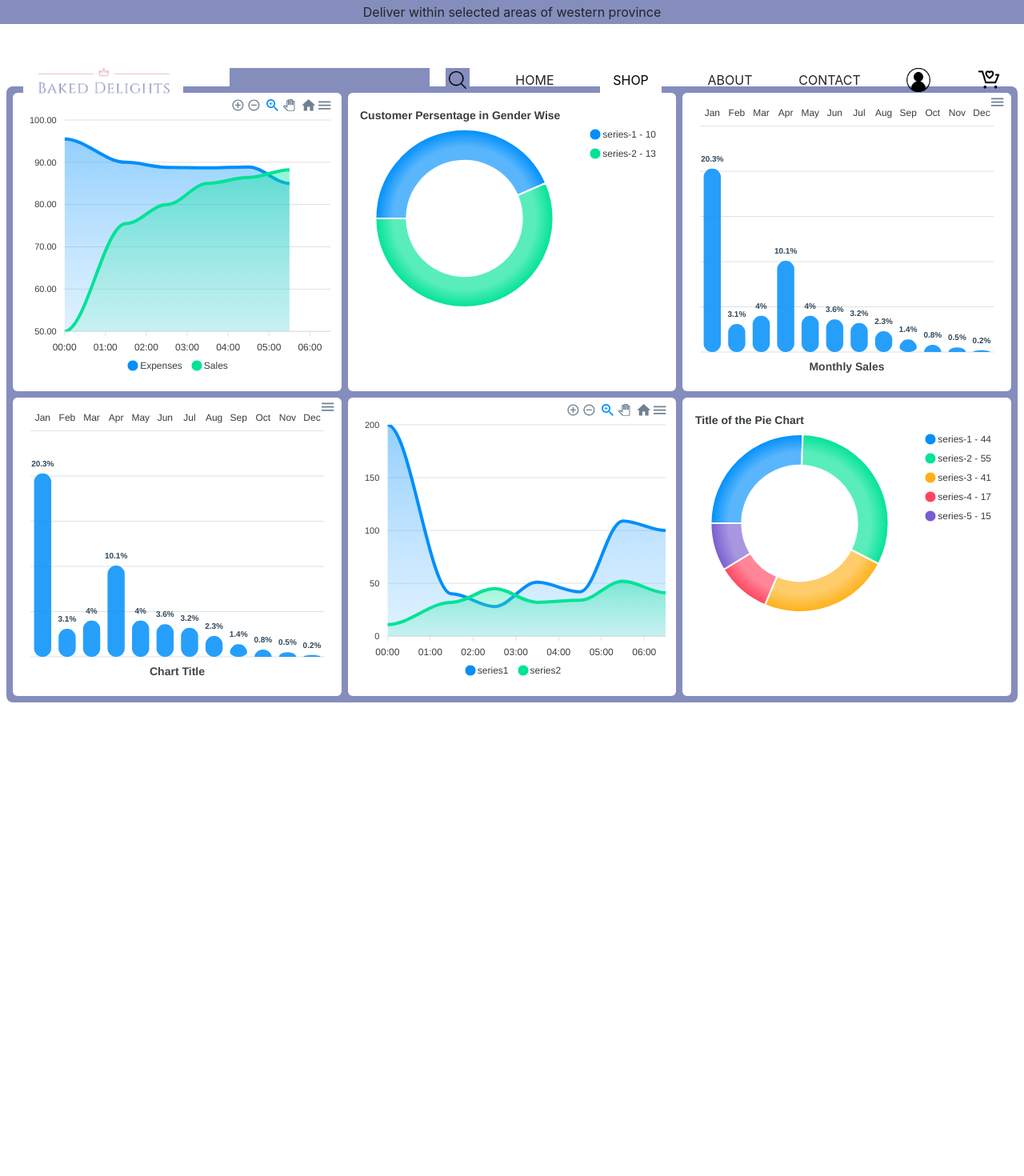
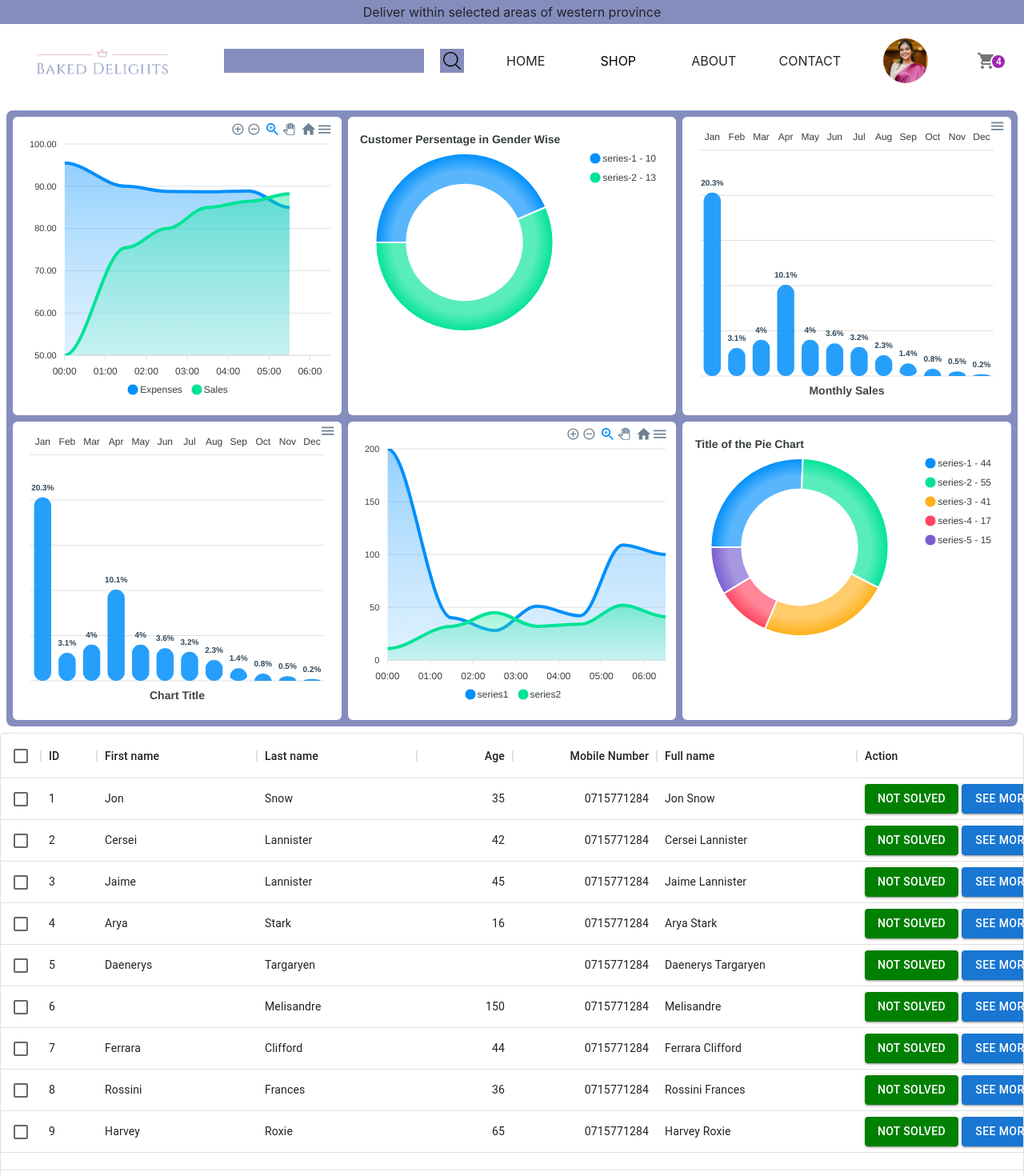
Before and after one commit to VishathAmarasinghe/BakedDelights, a React (Create React App) app: page /Dashboard in a window 1280 px wide. Shown: the top 1470 px of the page at 80% size. Before the commit the page ends 886 px from the top, so only its background shows below. Built offline with nearby package versions, Linux system fonts and the light colour scheme.

Commit message:
Badge and User Profile Picture added, The Nav Bar Bug Fixed

```diff
--- a/package.json
+++ b/package.json
@@ -3,9 +3,12 @@
   "version": "0.1.0",
   "private": true,
   "dependencies": {
+    "@emotion/react": "^11.10.6",
+    "@emotion/styled": "^11.10.6",
     "@iconify/react": "^4.1.0",
-    "@mui/icons-material": "^5.11.9",
+    "@mui/icons-material": "^5.11.11",
     "@mui/material": "^5.11.9",
+    "@mui/x-data-grid": "^5.17.25",
     "@testing-library/jest-dom": "^5.16.5",
     "@testing-library/react": "^13.4.0",
     "@testing-library/user-event": "^13.5.0",
@@ -18,6 +21,7 @@
     "react-router-dom": "^6.8.1",
     "react-scripts": "5.0.1",
     "react-toastify": "^9.1.1",
+    "styled-badge-component": "^4.0.0",
     "web-vitals": "^2.1.4"
   },
   "scripts": {
--- a/src/Pages/Dashboard.js
+++ b/src/Pages/Dashboard.js
@@ -3,6 +3,7 @@ import BarChart from '../components/BarChart'
 import ColumnChart from '../components/ColumnChart'
 import PieChart from '../components/PieChart'
 // import DashboardCard from '../components/DashboardCard'
+import NewOrderTable from '../components/NewOrderTable'
 
 const Dashboard = () => {
   return (
@@ -16,6 +17,9 @@ const Dashboard = () => {
                 <BarChart />
                 <PieChart />
         </div>
+        <div>
+          <NewOrderTable />
+        </div>
     </div>
   )
 }
--- /dev/null
+++ b/src/components/NewOrderTable/index.js
@@ -0,0 +1,69 @@
+import React from 'react'
+import { DataGrid } from '@mui/x-data-grid';
+import { Button } from '@mui/material';
+
+const columns = [
+    { field: 'id', headerName: 'ID', width: 70 },
+    { field: 'firstName', headerName: 'First name', width: 200 },
+    { field: 'lastName', headerName: 'Last name', width: 200 },
+    {
+      field: 'age',
+      headerName: 'Age',
+      type: 'number',
+      width: 120,
+    },
+    {
+      field: 'mobile',
+      headerName: 'Mobile Number',
+      type: 'number',
+      width: 180,
+    },
+    {
+      field: 'fullName',
+      headerName: 'Full name',
+      description: 'This column has a value getter and is not sortable.',
+      sortable: false,
+      width: 250,
+      valueGetter: (params) =>
+        `${params.row.firstName || ''} ${params.row.lastName || ''}`,
+    },
+    { field: `Buy`, headerName: 'Action', width: 300, renderCell: (cellValues) => {
+      return <div className=' grid grid-cols-2 gap-1'>
+                <Button variant="contained" sx={{ bgcolor: "green" }} onClick={""}>Not Solved</Button>
+                <Button variant="contained" onClick={() => {
+                  // dispatch(openModel());
+                  // console.log("Cell data ->",cellValues.row);
+                  // dispatch(addModelData(cellValues.row));
+                  //  console.log("Model data to send Model ->",applicationdata.modalData[0])
+                  }}>See more...</Button>
+              </div>
+  } },
+  ];
+
+  const rows = [
+    { id: 1, lastName: 'Snow', firstName: 'Jon',  age: 35 , mobile: '0715771284' },
+    { id: 2, lastName: 'Lannister', firstName: 'Cersei', age: 42 , mobile: '0715771284' },
+    { id: 3, lastName: 'Lannister', firstName: 'Jaime', age: 45 , mobile: '0715771284' },
+    { id: 4, lastName: 'Stark', firstName: 'Arya', age: 16 , mobile: '0715771284' },
+    { id: 5, lastName: 'Targaryen', firstName: 'Daenerys', age: null , mobile: '0715771284'},
+    { id: 6, lastName: 'Melisandre', firstName: null, age: 150 , mobile: '0715771284' },
+    { id: 7, lastName: 'Clifford', firstName: 'Ferrara', age: 44, mobile: '0715771284' },
+    { id: 8, lastName: 'Frances', firstName: 'Rossini', age: 36, mobile: '0715771284' },
+    { id: 9, lastName: 'Roxie', firstName: 'Harvey', age: 65 , mobile: '0715771284' },
+  ];
+const NewOrderTable = () => {
+  return (
+    <div style={{ height: 600, width: '100%' }}>
+        <DataGrid
+            getRowId={(row) => row.id}
+            rows={rows}
+            columns={columns}
+            pageSize={10}
+            rowsPerPageOptions={[5]}
+            checkboxSelection
+          />
+    </div>
+  )
+}
+
+export default NewOrderTable
--- a/src/components/UpperNoficiationBar/UpperNotificationBar.js
+++ b/src/components/UpperNoficiationBar/UpperNotificationBar.js
@@ -3,7 +3,7 @@ import './UpperNotificationBar.css';
 
 function UpperNotificationBar() {
   return (
-    <div className='UpperNotificationBar mb-4'>Deliver within selected areas of western province</div>
+    <div className='UpperNotificationBar'>Deliver within selected areas of western province</div>
   )
 }
 
--- a/src/components/header/header.js
+++ b/src/components/header/header.js
@@ -6,11 +6,27 @@ import shopIcon from './shopIcon.png';
 import './header.css';
 import { Link } from 'react-router-dom';
 import UpperNotificationBar from '../UpperNoficiationBar/UpperNotificationBar';
+import { Avatar } from '@mui/material';
+import User from '../../images/user.jpg';
+import {IconButton} from '@mui/material';
+import ShoppingCartIcon from '@mui/icons-material/ShoppingCart';
+import Badge from '@mui/material/Badge';
+import { styled } from '@mui/material/styles';
+
+const StyledBadge = styled(Badge)(({ theme }) => ({
+    '& .MuiBadge-badge': {
+      right: -3,
+      top: 13,
+      border: `2px solid ${theme.palette.background.paper}`,
+      padding: '0 4px',
+    },
+  }));
 
 function Header() {
   return (
+    <div >
+     <UpperNotificationBar />
         <div className='header'>
-     <UpperNotificationBar />
             <ul className='headerUL'>
                 <Link to={'/'}>
                     <img className='logo' src={logo} alt='logo'></img>
@@ -21,7 +37,6 @@ function Header() {
                         <div className=''>
                             <img className='searchbtn headerIcons p-1' src={searchbtn} alt='logo'></img>
                         </div>
-
                     </div>
                 </li>
                 <li>
@@ -44,15 +59,19 @@ function Header() {
                     CONTACT
                 </li>
                 <li>
-                <img className='headerIcons' src={userIcon} alt='logo'></img>
+                    {/* <img className='headerIcons' src={userIcon} alt='logo'></img> */}
+                    <Avatar alt="Remy Sharp" src={User}  sx={{ width: 56, height: 56 }} />
                 </li>
                 <li>
-                <img className='headerIcons' src={shopIcon} alt='logo'></img>
+                    {/* <img className='headerIcons' src={shopIcon} alt='logo'></img> */}
+                    <IconButton aria-label="cart">
+                    <StyledBadge badgeContent={4} color="secondary">
+                        <ShoppingCartIcon />
+                    </StyledBadge>
+                    </IconButton>
                 </li>
             </ul>
-
-
-
+        </div>
     </div>
   )
 }
```
Also changed, not shown: src/images/user.jpg (added), 1 other file (tests, documents, lock files or other folders). Lines whose indentation alone changed are shown as unchanged.
